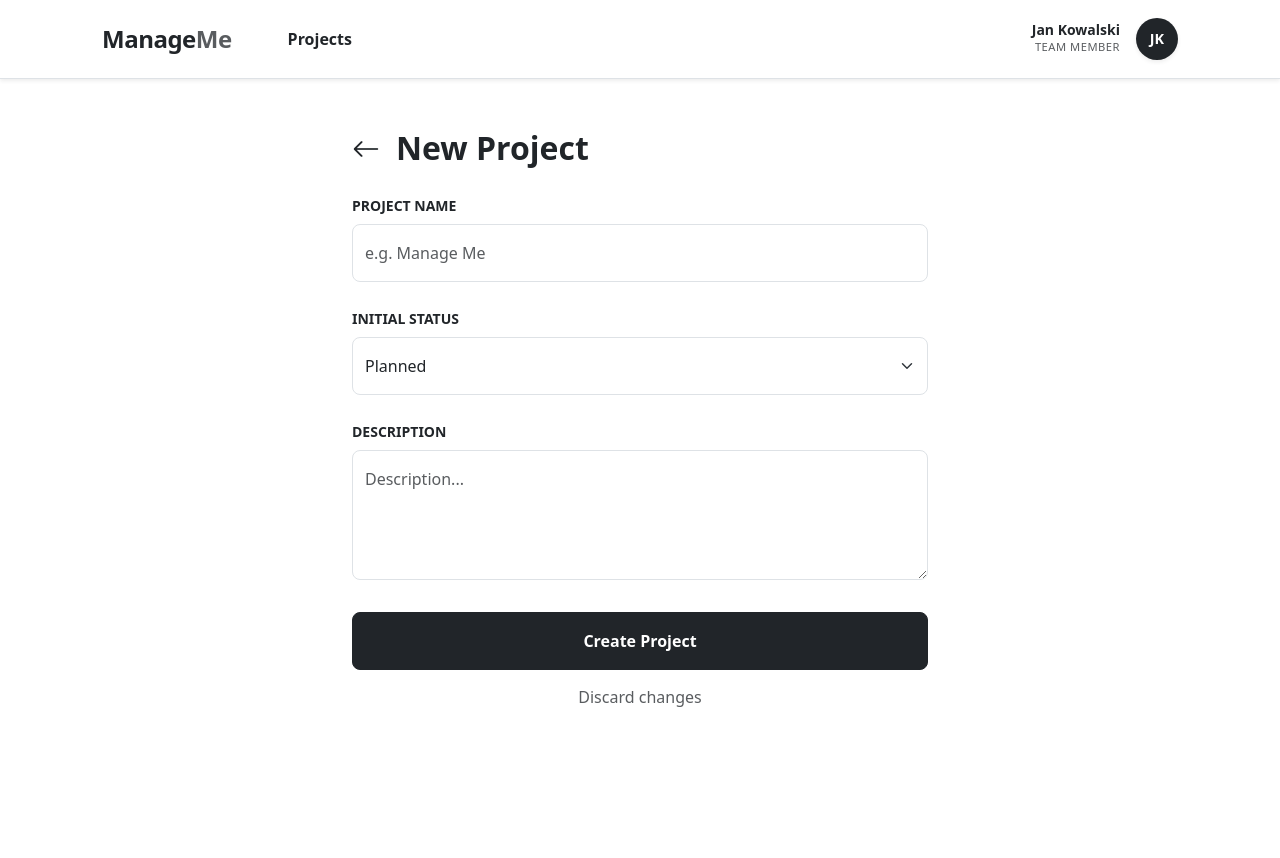
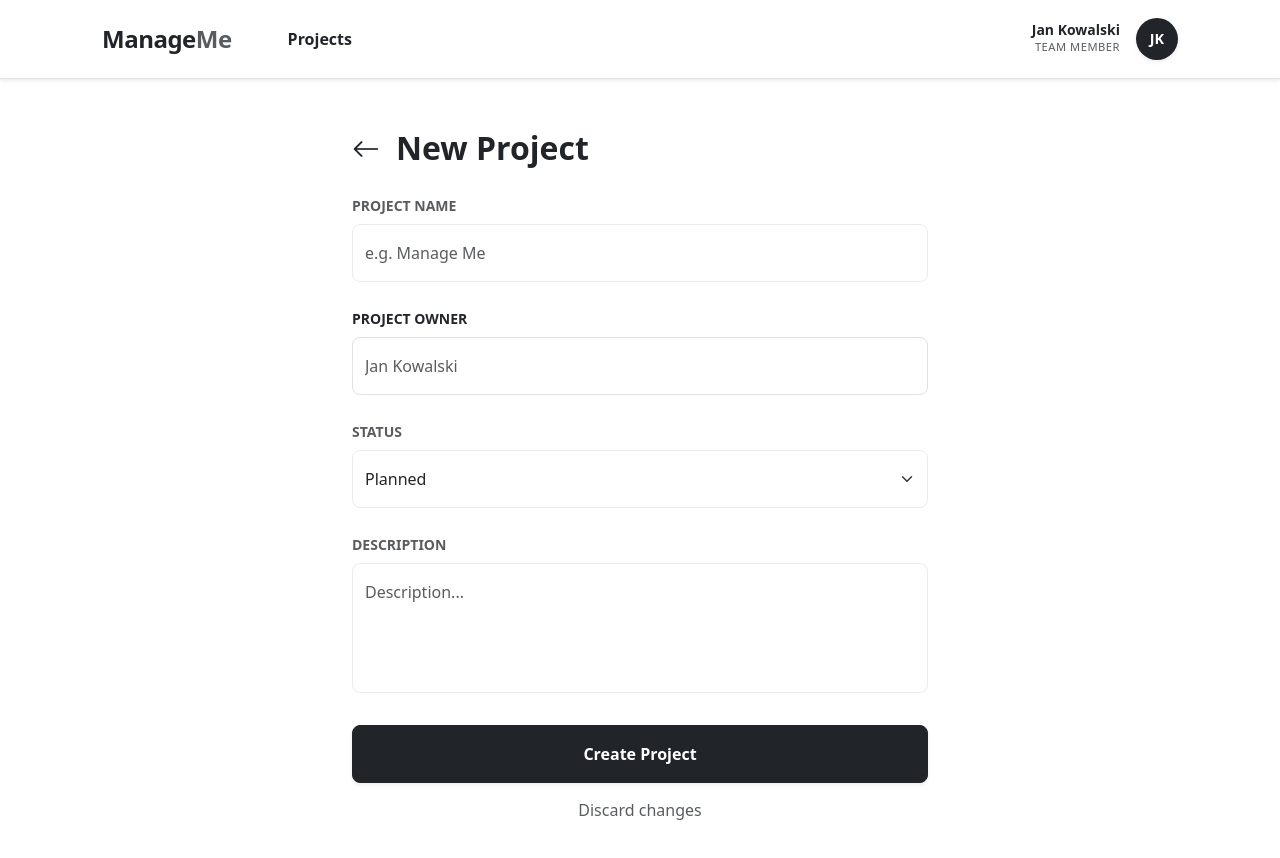
Before and after one commit to RadoslawSmoronski/ManageMe, a React (Vite) app: page /projects/new in a window 1280 px wide. Shown: the top 858 px of the page. Built offline with nearby package versions, Linux system fonts and the light colour scheme; data requests are answered from the project's data file.

Commit message:
refactor: update story model and crud pages for stories and projects (#23)

```diff
--- a/db.json
+++ b/db.json
@@ -193,6 +193,27 @@
       "status": "Planned",
       "description": "elo4",
       "ownerId": "u1"
+    },
+    {
+      "id": "ce73",
+      "name": "project name",
+      "ownerId": "u4",
+      "status": "Planned",
+      "description": "elo"
+    },
+    {
+      "id": "046a",
+      "name": "test123",
+      "ownerId": "u4",
+      "status": "Planned",
+      "description": "elo2"
+    },
+    {
+      "id": "34af",
+      "name": "testowy4",
+      "ownerId": "u7",
+      "status": "In Progress",
+      "description": "witam4"
     }
   ],
   "stories": [
@@ -201,30 +222,33 @@
       "name": "PCI-DSS Compliance Check",
       "description": "Security standards.",
       "priority": "High",
-      "projectId": null,
+      "projectId": "p12",
       "status": "Done",
       "createdAt": "2026-02-11T11:00:00.000Z",
-      "position": 78.125
+      "position": 78.125,
+      "ownerId": "u1"
     },
     {
       "id": "st-202",
       "name": "Webhook Notification System",
       "description": "Notify merchants.",
       "priority": "Medium",
-      "projectId": null,
+      "projectId": "p13",
       "status": "Doing",
       "createdAt": "2026-02-12T12:00:00.000Z",
-      "position": 1000
+      "position": 1000,
+      "ownerId": "u2"
     },
     {
       "id": "st-203",
       "name": "Apple Pay Integration",
       "description": "Implement SDK.",
       "priority": "High",
-      "projectId": null,
+      "projectId": "p13",
       "status": "Todo",
       "createdAt": "2026-02-13T13:00:00.000Z",
-      "position": 1000
+      "position": 1000,
+      "ownerId": "u4"
     },
     {
       "id": "st-301",
@@ -234,7 +258,8 @@
       "projectId": "p7",
       "status": "Done",
       "createdAt": "2026-02-16T14:00:00.000Z",
-      "position": 1000
+      "position": 1000,
+      "ownerId": "u5"
     },
     {
       "id": "st-302",
@@ -244,7 +269,8 @@
       "projectId": "p7",
       "status": "Doing",
       "createdAt": "2026-02-17T15:00:00.000Z",
-      "position": 1000
+      "position": 1000,
+      "ownerId": "u8"
     },
     {
       "id": "st-401",
@@ -254,7 +280,8 @@
       "projectId": "p8",
       "status": "Done",
       "createdAt": "2026-02-21T16:00:00.000Z",
-      "position": 1000
+      "position": 1000,
+      "ownerId": "u10"
     },
     {
       "id": "st-402",
@@ -264,7 +291,8 @@
       "projectId": "p8",
       "status": "Doing",
       "createdAt": "2026-02-22T17:00:00.000Z",
-      "position": 1000
+      "position": 1000,
+      "ownerId": "u11"
     },
     {
       "id": "st-501",
@@ -274,7 +302,8 @@
       "projectId": "p9",
       "status": "Doing",
       "createdAt": "2026-02-26T18:00:00.000Z",
-      "position": 1000
+      "position": 1000,
+      "ownerId": "u14"
     },
     {
       "id": "st-502",
@@ -284,7 +313,8 @@
       "projectId": "p9",
       "status": "Todo",
       "createdAt": "2026-02-27T19:00:00.000Z",
-      "position": 1000
+      "position": 1000,
+      "ownerId": "u4"
     },
     {
       "id": "st-601",
@@ -294,7 +324,8 @@
       "projectId": "p10",
       "status": "Todo",
       "createdAt": "2026-03-02T20:00:00.000Z",
-      "position": 1000
+      "position": 1000,
+      "ownerId": "u5"
     },
     {
       "id": "st-602",
@@ -304,7 +335,8 @@
       "projectId": "p10",
       "status": "Todo",
       "createdAt": "2026-03-03T21:00:00.000Z",
-      "position": 2000
+      "position": 2000,
+      "ownerId": "u8"
     },
     {
       "id": "st-701",
@@ -314,7 +346,8 @@
       "projectId": "p11",
       "status": "Done",
       "createdAt": "2026-03-06T22:00:00.000Z",
-      "position": 1000
+      "position": 1000,
+      "ownerId": "u2"
     },
     {
       "id": "st-702",
@@ -324,7 +357,8 @@
       "projectId": "p11",
       "status": "Doing",
       "createdAt": "2026-03-07T23:00:00.000Z",
-      "position": 1000
+      "position": 1000,
+      "ownerId": "u11"
     },
     {
       "id": "st-801",
@@ -334,7 +368,8 @@
       "projectId": "p12",
       "status": "Done",
       "createdAt": "2026-03-11T08:00:00.000Z",
-      "position": 1000
+      "position": 1000,
+      "ownerId": "u1"
     },
     {
       "id": "st-901",
@@ -344,7 +379,8 @@
       "projectId": "p13",
       "status": "Doing",
       "createdAt": "2026-03-13T09:00:00.000Z",
-      "position": 1000
+      "position": 1000,
+      "ownerId": "u14"
     },
     {
       "id": "st-1001",
@@ -354,7 +390,8 @@
       "projectId": "p14",
       "status": "Todo",
       "createdAt": "2026-03-16T10:00:00.000Z",
-      "position": 1000
+      "position": 1000,
+      "ownerId": "u1"
     },
     {
       "id": "st-1101",
@@ -364,7 +401,8 @@
       "projectId": "p15",
       "status": "Done",
       "createdAt": "2026-03-21T11:00:00.000Z",
-      "position": 1000
+      "position": 1000,
+      "ownerId": "u7"
     },
     {
       "id": "st-test-1",
@@ -374,7 +412,8 @@
       "projectId": "ee3c",
       "status": "Todo",
       "createdAt": "2026-03-22T12:00:00.000Z",
-      "position": 1000
+      "position": 1000,
+      "ownerId": "u5"
     },
     {
       "id": "st-test-2",
@@ -384,7 +423,8 @@
       "projectId": "0dee",
       "status": "Todo",
       "createdAt": "2026-03-23T13:00:00.000Z",
-      "position": 1000
+      "position": 1000,
+      "ownerId": "u8"
     },
     {
       "id": "st-test-3",
@@ -394,7 +434,8 @@
       "projectId": "b7d0",
       "status": "Doing",
       "createdAt": "2026-03-24T14:00:00.000Z",
-      "position": 1000
+      "position": 1000,
+      "ownerId": "u1"
     },
     {
       "id": "st-test-4",
@@ -404,27 +445,8 @@
       "projectId": "2393",
       "status": "Todo",
       "createdAt": "2026-03-25T15:00:00.000Z",
-      "position": 1000
-    },
-    {
-      "id": "a0c1",
-      "name": "test",
-      "description": "elo",
-      "priority": "Medium",
-      "status": "Doing",
-      "projectId": "p5",
       "position": 1000,
-      "createdAt": "2026-03-27T12:26:10.198Z"
-    },
-    {
-      "id": "5caf",
-      "name": "test2",
-      "description": "elo4",
-      "priority": "Medium",
-      "status": "Todo",
-      "projectId": "p5",
-      "position": 1000,
-      "createdAt": "2026-03-27T12:26:27.261Z"
+      "ownerId": "u10"
     }
   ],
   "$schema": "./node_modules/json-server/schema.json"
--- a/src/App.tsx
+++ b/src/App.tsx
@@ -2,14 +2,12 @@ import { Routes, Route } from "react-router-dom"
 import Home from "./pages/Home"
 import { ProjectProvider } from "./context/ProjectContext"
 import 'bootstrap-icons/font/bootstrap-icons.css';
-import AddProjectPage from "./pages/AddProjectPage"
 import ProjectPage from "./pages/ProjectPage"
 import { UserProvider } from "./context/UserContext"
-import ProjectEditDetailsPage from "./pages/ProjectEditDetailsPage"
 import AppNavbar from "./components/navbar";
 import { StoryProvider } from "./context/StoriesContext";
 import StoryFormPage from "./pages/StoryFormPage";
-import TestUserSelectorPage from "./pages/testPage";
+import ProjectFormPage from "./pages/ProjectFormPage";
 
 
 function App() {
@@ -22,9 +20,9 @@ function App() {
           <div>
             <Routes>
               <Route path="/" element={<Home />} />
-              <Route path="/projects/new" element={<AddProjectPage />} />
               <Route path="/projects/:id" element={<ProjectPage />} />
-              <Route path="/projects/edit/:id" element={<ProjectEditDetailsPage />} />
+              <Route path="/projects/new" element={<ProjectFormPage />} />
+              <Route path="/projects/edit/:id" element={<ProjectFormPage />} />
               <Route path="/projects/:id/stories/add" element={<StoryFormPage />} />
               <Route path="/projects/:id/stories/edit/:storyId" element={<StoryFormPage />} />
             </Routes>
@@ -35,4 +33,6 @@ function App() {
   )
 }
 
+
+
 export default App
--- a/src/components/UserSelector.tsx
+++ b/src/components/UserSelector.tsx
@@ -4,62 +4,72 @@ import { useUser } from '../context/UserContext';
 
 interface UserSelectorProps {
   label: string;
-  onSelect: (userId: string) => void;
-  selectedUserId?: string;
+  name: string;
+  defaultValue?: string;
 }
 
-export const UserSelector: React.FC<UserSelectorProps> = ({ label, onSelect, selectedUserId }) => {
+export const UserSelector: React.FC<UserSelectorProps> = ({
+  label,
+  name,
+  defaultValue
+}) => {
   const { users } = useUser();
   const [search, setSearch] = useState('');
   const [isOpen, setIsOpen] = useState(false);
+  const [internalId, setInternalId] = useState(defaultValue || '');
 
-  const filteredResults = users.filter(user => {
-    const fullName = `${user.firstName} ${user.lastName}`.toLowerCase();
-    return fullName.includes(search.toLowerCase());
-  });
+  const selectedUser = users.find(u => u.id === internalId);
 
-  const selectedUser = users.find(u => u.id === selectedUserId);
+  const filteredResults = users.filter(u =>
+    `${u.firstName} ${u.lastName}`.toLowerCase().includes(search.toLowerCase())
+  );
 
   return (
-    <Form.Group className="mb-3 position-relative">
-      <Form.Label className="fw-bold">{label}</Form.Label>
+    <Form.Group className="position-relative">
+      <Form.Label className="fw-bold small text-uppercase mb-2">{label}</Form.Label>
+
+      <input type="hidden" name={name} value={internalId} />
 
       <Form.Control
         type="text"
-        placeholder={selectedUser ? `${selectedUser.firstName} ${selectedUser.lastName}` : "Type name..."}
+        autoComplete="off"
+        placeholder={selectedUser ? `${selectedUser.firstName} ${selectedUser.lastName}` : "Select user..."}
         value={search}
         onChange={(e) => {
           setSearch(e.target.value);
           setIsOpen(true);
         }}
         onFocus={() => setIsOpen(true)}
+        className="py-3 rounded-3 shadow-none"
       />
 
       {isOpen && search.length > 0 && (
-        <ListGroup className="position-absolute w-100 z-3 shadow mt-1">
+        <ListGroup
+          className="position-absolute w-100 z-3 shadow mt-1 overflow-auto"
+          style={{ maxHeight: '200px' }}
+        >
           {filteredResults.map(user => (
             <ListGroup.Item
               key={user.id}
               action
               onClick={() => {
-                onSelect(user.id);
+                setInternalId(user.id);
                 setSearch('');
                 setIsOpen(false);
               }}
+              className="d-flex justify-content-between align-items-center"
             >
-              {user.firstName} {user.lastName} <small className="text-muted">({user.role})</small>
+              <span>{user.firstName} {user.lastName}</span>
+              <small className="text-muted">{user.role}</small>
             </ListGroup.Item>
           ))}
+
           {filteredResults.length === 0 && (
-            <ListGroup.Item className="text-muted">No users found</ListGroup.Item>
+            <ListGroup.Item className="text-muted small text-center py-3">
+              User not found...
+            </ListGroup.Item>
           )}
         </ListGroup>
-      )}
-
-      {selectedUser && !search && (
-        <div className="mt-1 small text-success">
-          Selected: <strong>{selectedUser.firstName} {selectedUser.lastName}</strong>
-        </div>
       )}
     </Form.Group>
   );
--- a/src/pages/AddProjectPage.tsx
+++ /dev/null
@@ -1,66 +0,0 @@
-import { Container, Button, Form } from 'react-bootstrap';
-import { useNavigate } from 'react-router-dom';
-import { useProjects } from '../context/ProjectContext';
-import type { ProjectFormData } from '../types/project';
-import { useUser } from '../context/UserContext';
-
-export default function AddProjectPage() {
-  const navigate = useNavigate();
-  const { addProject } = useProjects();
-  const { user } = useUser();
-
-  const handleSubmit = (e: React.FormEvent<HTMLFormElement>) => {
-    e.preventDefault();
-
-    const data = new FormData(e.currentTarget);
-    const newProject = Object.fromEntries(data.entries()) as unknown as ProjectFormData;
-
-    if (newProject.name) {
-      newProject.ownerId = user.id;
-      addProject(newProject);
-      navigate('/');
-    }
-  };
-
-  return (
-    <div className="bg-white min-vh-100 py-5">
-      <Container style={{ maxWidth: '600px' }}>
-
-        <div className="d-flex align-items-center gap-3 mb-4">
-          <Button variant="link" onClick={() => navigate(-1)} className="text-dark p-0 border-0 shadow-none">
-            <i className="bi bi-arrow-left fs-3"></i>
-          </Button>
-          <h2 className="fw-bold mb-0">New Project</h2>
-        </div>
-
-        <Form onSubmit={handleSubmit} className="d-grid gap-4">
-
-          <div>
-            <label className="fw-bold small text-uppercase mb-2">Project Name</label>
-            <Form.Control name="name" required placeholder="e.g. Manage Me" className="py-3 rounded-3 shadow-none" />
-          </div>
-
-          <div>
-            <label className="fw-bold small text-uppercase mb-2">Initial Status</label>
-            <Form.Select name="status" className="py-3 rounded-3 shadow-none cursor-pointer">
-              <option value="Planned">Planned</option>
-              <option value="In Progress">In Progress</option>
-              <option value="Completed">Completed</option>
-            </Form.Select>
-          </div>
-
-          <div>
-            <label className="fw-bold small text-uppercase mb-2">Description</label>
-            <Form.Control name="description" as="textarea" rows={4} placeholder="Description..." className="py-3 rounded-3 shadow-none" />
-          </div>
-
-          <div className="d-grid gap-2 pt-2">
-            <Button type="submit" variant="dark" className="py-3 fw-bold rounded-3">Create Project</Button>
-            <Button variant="link" onClick={() => navigate('/')} className="text-muted text-decoration-none small">Discard changes</Button>
-          </div>
-
-        </Form>
-      </Container>
-    </div>
-  );
-}
--- a/src/pages/ProjectEditDetailsPage.tsx
+++ b/src/pages/ProjectFormPage.tsx
@@ -1,44 +1,52 @@
 import { useParams, useNavigate } from 'react-router-dom';
-import { Container, Button, Form } from 'react-bootstrap';
+import { Container, Button, Form, Spinner } from 'react-bootstrap';
 import { useProjects } from '../context/ProjectContext';
+import { useUser } from '../context/UserContext';
+import { UserSelector } from '../components/UserSelector';
 import type { ProjectFormData } from '../types/project';
 
-export default function ProjectEditDetailsPage() {
+export default function ProjectFormPage() {
   const { id } = useParams<{ id: string }>();
   const navigate = useNavigate();
-  const { projects, editProject, isLoading } = useProjects();
+  const { projects, addProject, editProject, isLoading } = useProjects();
+  const { currentUser } = useUser();
 
+  const isEditMode = Boolean(id);
   const project = projects.find((p) => p.id === id);
 
-  if (isLoading) {
+  if (!currentUser && !isEditMode) {
+    navigate('/');
+    return null;
+  }
+
+  if (isEditMode && isLoading) {
     return (
       <Container className="py-5 text-center">
-        <div className="spinner-border text-dark" role="status">
-          <span className="visually-hidden">Loading...</span>
-        </div>
+        <Spinner animation="border" variant="dark" />
       </Container>
     );
   }
 
-  if (!project) {
+  if (isEditMode && !project) {
     return (
       <Container className="py-5 text-center">
         <h3 className="fw-bold">Project not found</h3>
-        <Button variant="dark" onClick={() => navigate('/')} className="mt-3 rounded-3 px-4">
-          Back to Dashboard
-        </Button>
+        <Button variant="dark" onClick={() => navigate('/')} className="mt-3 rounded-3">Back to Dashboard</Button>
       </Container>
     );
   }
 
   const handleSubmit = async (e: React.FormEvent<HTMLFormElement>) => {
     e.preventDefault();
-    const formData = new FormData(e.currentTarget);
-    const updatedData = Object.fromEntries(formData.entries()) as unknown as ProjectFormData;
+    const data = new FormData(e.currentTarget);
+    const formData = Object.fromEntries(data.entries()) as unknown as ProjectFormData;
 
-    if (id) {
-      await editProject(id, updatedData);
-      navigate(`/projects/${id}`)
+    if (isEditMode && id) {
+      await editProject(id, formData);
+      navigate(`/projects/${id}`);
+    } else {
+      await addProject(formData);
+      navigate('/');
     }
   };
 
@@ -46,23 +54,33 @@ export default function ProjectEditDetailsPage() {
     <div className="bg-white min-vh-100 py-5">
       <Container style={{ maxWidth: '600px' }}>
 
-        {/* Header */}
-        <div className="d-flex align-items-center gap-3 mb-5">
-          <Button variant="link" onClick={() => navigate(`/projects/${id}`)} className="text-dark p-0 border-0 shadow-none">
+        <div className="d-flex align-items-center gap-3 mb-4">
+          <Button variant="link" onClick={() => navigate(-1)} className="text-dark p-0 border-0 shadow-none">
             <i className="bi bi-arrow-left fs-3"></i>
           </Button>
-          <h2 className="fw-bold mb-0">Edit Project</h2>
+          <h2 className="fw-bold mb-0">
+            {isEditMode ? 'Edit Project' : 'New Project'}
+          </h2>
         </div>
 
         <Form onSubmit={handleSubmit} className="d-grid gap-4">
+
           <div>
             <label className="fw-bold small text-uppercase mb-2 text-muted">Project Name</label>
             <Form.Control
               name="name"
               required
-              defaultValue={project.name}
-              placeholder="Enter project name"
+              defaultValue={project?.name || ''}
+              placeholder="e.g. Manage Me"
               className="py-3 rounded-3 shadow-none border-light-subtle"
+            />
+          </div>
+
+          <div>
+            <UserSelector
+              label="Project Owner"
+              name="ownerId"
+              defaultValue={project?.ownerId || currentUser?.id}
             />
           </div>
 
@@ -70,7 +88,7 @@ export default function ProjectEditDetailsPage() {
             <label className="fw-bold small text-uppercase mb-2 text-muted">Status</label>
             <Form.Select
               name="status"
-              defaultValue={project.status}
+              defaultValue={project?.status || 'Planned'}
               className="py-3 rounded-3 shadow-none cursor-pointer border-light-subtle"
             >
               <option value="Planned">Planned</option>
@@ -84,22 +102,23 @@ export default function ProjectEditDetailsPage() {
             <Form.Control
               name="description"
               as="textarea"
-              rows={6}
-              defaultValue={project.description}
-              placeholder="Describe your project..."
+              rows={4}
+              defaultValue={project?.description || ''}
+              placeholder="Description..."
               className="py-3 rounded-3 shadow-none border-light-subtle"
               style={{ resize: 'none' }}
             />
           </div>
 
-          <div className="d-grid gap-2 pt-4">
-            <Button type="submit" variant="dark" className="py-3 fw-bold rounded-3">
-              Update Project
+          <div className="d-grid gap-2 pt-2">
+            <Button type="submit" variant="dark" className="py-3 fw-bold rounded-3 shadow-sm">
+              {isEditMode ? 'Update Project' : 'Create Project'}
             </Button>
-            <Button variant="link" onClick={() => navigate(`/projects/${id}`)} className="text-muted text-decoration-none small">
-              Cancel and go back
+            <Button variant="link" onClick={() => navigate(-1)} className="text-muted text-decoration-none small">
+              Discard changes
             </Button>
           </div>
+
         </Form>
       </Container>
     </div>
--- a/src/pages/StoryFormPage.tsx
+++ b/src/pages/StoryFormPage.tsx
@@ -1,6 +1,7 @@
 import { Container, Button, Form, Row, Col, Spinner } from 'react-bootstrap';
 import { useNavigate, useParams, useSearchParams } from 'react-router-dom';
 import { useStories } from '../context/StoriesContext';
+import { UserSelector } from '../components/UserSelector';
 import type { StoryFormData, StoryPriority, StoryStatus } from '../types/story';
 import { confirmDelete } from '../utils/alerts';
 
@@ -12,7 +13,6 @@ export default function StoryFormPage() {
 
   const isEditMode = Boolean(storyId);
   const currentStory = stories.find(s => s.id === storyId);
-
 
   const defaultStatus = currentStory?.status || (searchParams.get('status') as StoryStatus) || "Todo";
 
@@ -27,18 +27,20 @@ export default function StoryFormPage() {
     const data = new FormData(e.currentTarget);
     const formValues = Object.fromEntries(data.entries());
 
-    const storyData = {
+    const storyData: StoryFormData = {
       name: formValues.name as string,
       description: formValues.description as string,
       priority: formValues.priority as StoryPriority,
       status: formValues.status as StoryStatus,
       projectId: projectId as string,
+      ownerId: formValues.ownerId as string,
+      position: currentStory?.position || 0
     };
 
     if (isEditMode && storyId) {
       await editStory(storyId, storyData);
     } else {
-      await addStory(storyData as StoryFormData);
+      await addStory(storyData);
     }
 
     navigate(`/projects/${projectId}`);
@@ -78,7 +80,15 @@ export default function StoryFormPage() {
               required
               defaultValue={currentStory?.name}
               placeholder="e.g. User Authentication"
-              className="py-3 rounded-3 shadow-none"
+              className="py-3 rounded-3 shadow-none border-light-subtle"
+            />
+          </div>
+
+          <div>
+            <UserSelector
+              label="Assigned To (Owner)"
+              name="ownerId"
+              defaultValue={currentStory?.ownerId}
             />
           </div>
 
@@ -90,7 +100,8 @@ export default function StoryFormPage() {
               rows={4}
               defaultValue={currentStory?.description}
               placeholder="Provide more details..."
-              className="py-3 rounded-3 shadow-none"
+              className="py-3 rounded-3 shadow-none border-light-subtle"
+              style={{ resize: 'none' }}
             />
           </div>
 
@@ -101,7 +112,7 @@ export default function StoryFormPage() {
                 <Form.Select
                   name="priority"
                   defaultValue={currentStory?.priority || "Medium"}
-                  className="py-3 rounded-3 shadow-none cursor-pointer"
+                  className="py-3 rounded-3 shadow-none cursor-pointer border-light-subtle"
                 >
                   <option value="Low">Low</option>
                   <option value="Medium">Medium</option>
@@ -116,7 +127,7 @@ export default function StoryFormPage() {
                 <Form.Select
                   name="status"
                   defaultValue={defaultStatus}
-                  className="py-3 rounded-3 shadow-none cursor-pointer"
+                  className="py-3 rounded-3 shadow-none cursor-pointer border-light-subtle"
                 >
                   <option value="Todo">To Do</option>
                   <option value="Doing">In Progress</option>
--- a/src/types/story.ts
+++ b/src/types/story.ts
@@ -10,6 +10,7 @@ export interface Story {
     status: StoryStatus
     projectId: string
     position: number
+    ownerId: string
 }
 
 export type StoryFormData = Omit<Story, "id" | "createdAt">;
```
